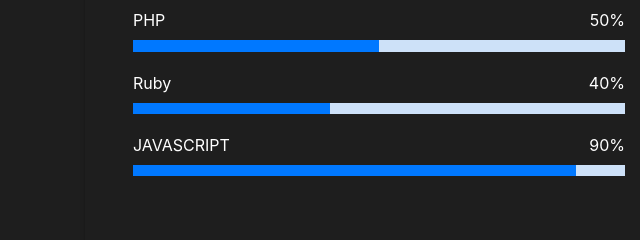
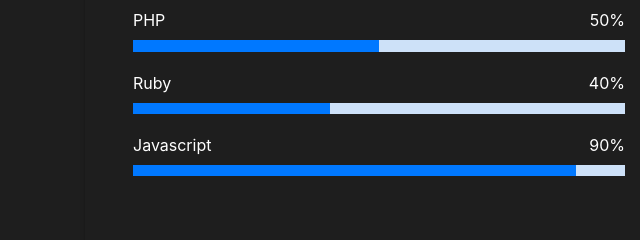
Before and after one commit to nicholastann/Portfolio-Webpage, a plain HTML site: page index.html in a window 1280 px wide. Shown: the part 2000-2240 px from the top of the page, 0-640 px from the left. Drawn offline with Linux system fonts and the light colour scheme; files whose address does not match are found by name.

Commit message:
Update index.html

```diff
--- a/index.html
+++ b/index.html
@@ -186,7 +186,7 @@
                     <div class="progress-bar" role="progressbar" style="width: 40%" aria-valuenow="40" aria-valuemin="0"
                       aria-valuemax="100"></div>
                   </div>
-                  <span>JAVASCRIPT</span> <span class="pull-right">90%</span>
+                  <span>Javascript</span> <span class="pull-right">90%</span>
                   <div class="progress">
                     <div class="progress-bar" role="progressbar" style="width: 90%" aria-valuenow="90" aria-valuemin="0"
                       aria-valuemax="100"></div>
```
